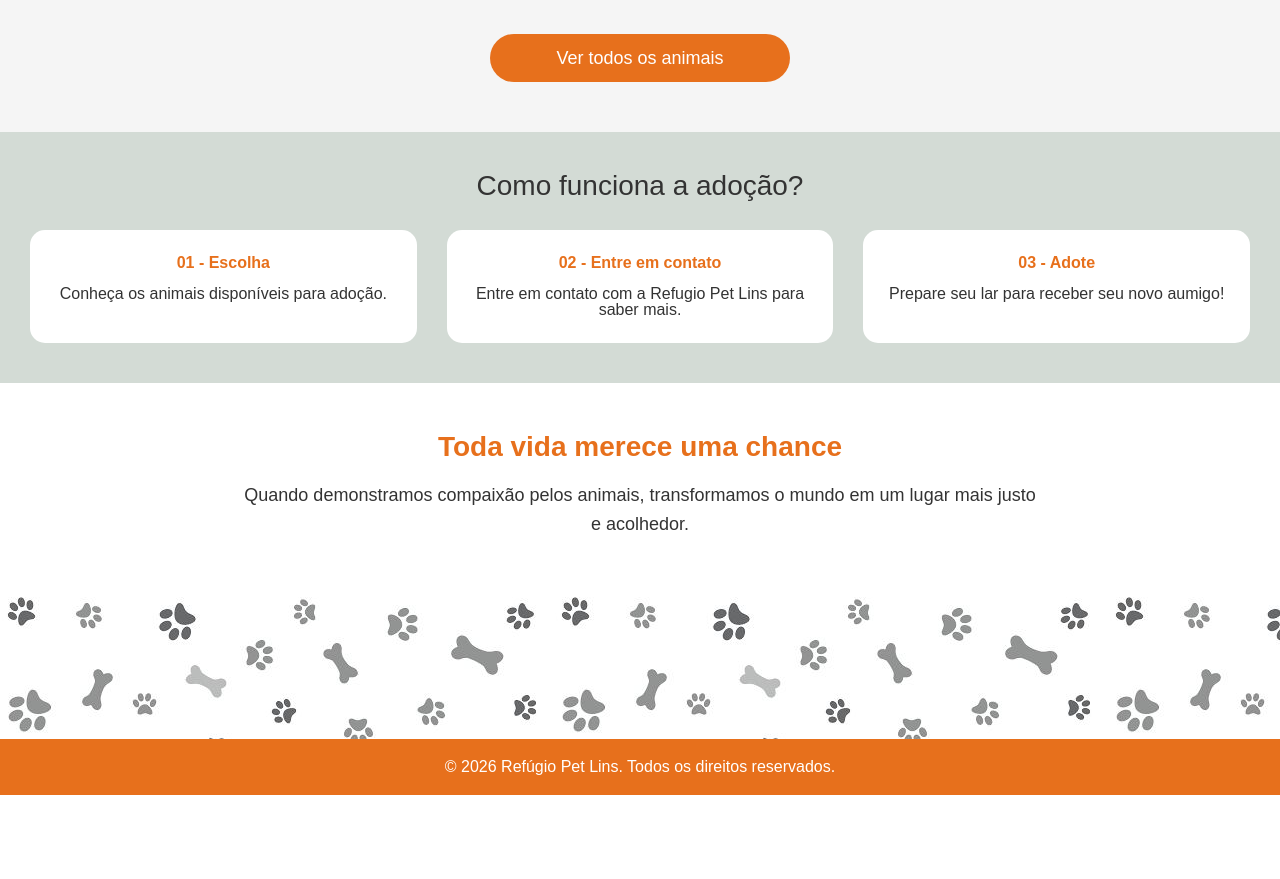
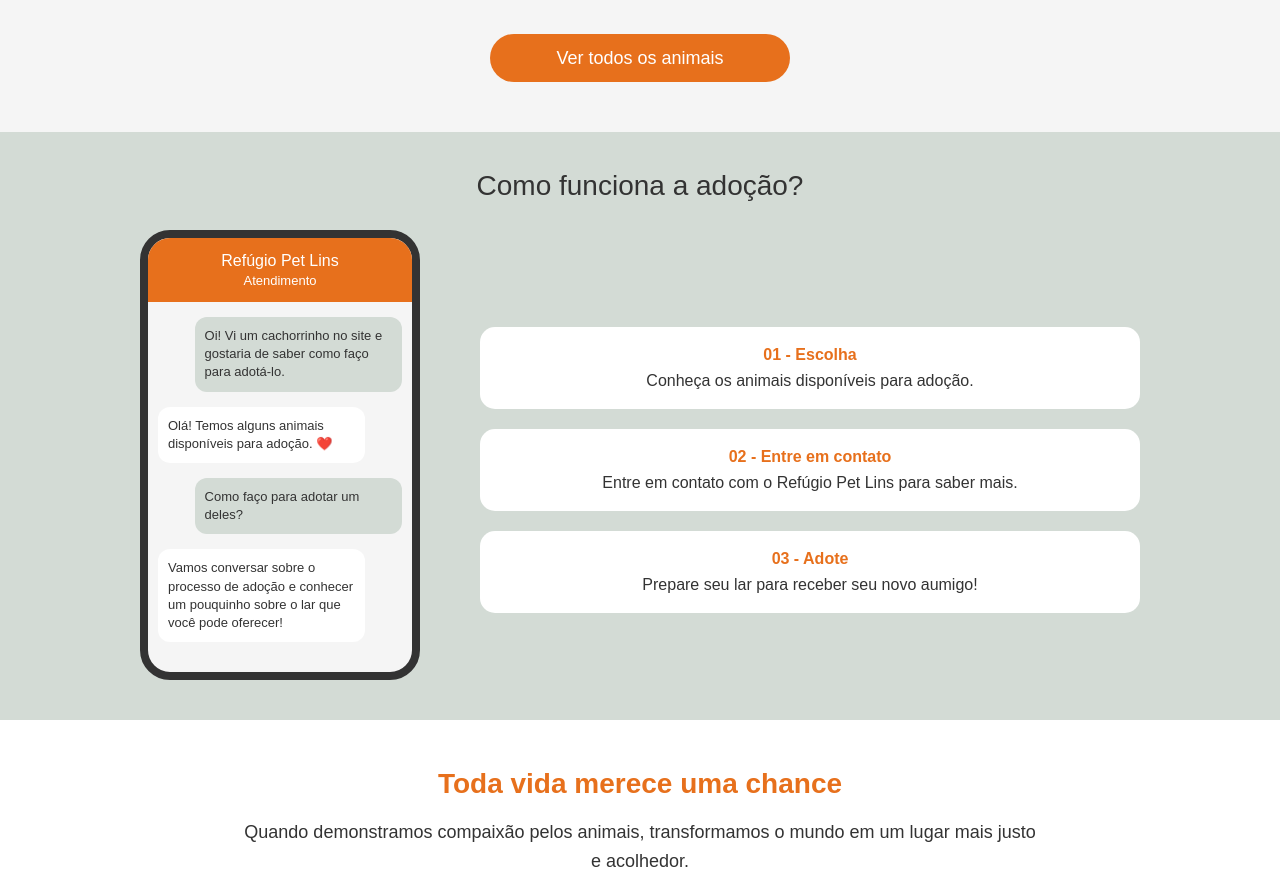
Before and after one commit to adrianobezerra1/refugio-pet-lins, a plain HTML site: page codigo/index.html in a window 1280 px wide. Shown: the part 660-1539 px from the top of the page. Before the commit the page ends 1455 px from the top, so only its background shows below. Drawn offline with Linux system fonts and the light colour scheme.

Commit message:
Adicionado celular na página inicial

```diff
--- a/codigo/css/pagina-inicial.css
+++ b/codigo/css/pagina-inicial.css
@@ -216,3 +216,95 @@ footer {
     max-width: 1000px;
     margin: 0 auto;
 }
+
+/* Como funciona a adoção */
+.como-adotar {
+    padding: 40px 30px;
+    background-color: #D3DBD5;
+}
+
+.conteudo-adocao {
+    display: flex;
+    align-items: center;
+    justify-content: center;
+    gap: 60px;
+    max-width: 1000px;
+    margin: 30px auto 0;
+    flex-direction: row-reverse;
+}
+
+/* Passo a passo */
+.etapas-adocao {
+    display: flex;
+    flex-direction: column;
+    gap: 20px;
+    flex: 1;
+}
+
+.etapa {
+    background-color: #FFFFFF;
+    padding: 20px;
+    border-radius: 15px;
+}
+
+.etapa h3 {
+    color: #E7701C;
+    margin-bottom: 10px;
+    font-weight: bold;
+}
+
+/* Celular */
+.celular {
+    width: 280px;
+    min-height: 450px;
+    box-sizing: border-box;
+    background-color: #F5F5F5;
+    border: 8px solid #333333;
+    border-radius: 30px;
+    overflow: hidden;
+    flex-shrink: 0;
+}
+
+/* Cabeçalho do celular */
+.topo-celular {
+    background-color: #E7701C;
+    color: #FFFFFF;
+    padding: 15px;
+    text-align: center;
+}
+
+.topo-celular h3 {
+    margin: 0;
+}
+
+.topo-celular p {
+    margin-top: 5px;
+    font-size: 13px;
+}
+
+/* Conversa */
+.conversa {
+    display: flex;
+    flex-direction: column;
+    gap: 15px;
+    padding: 15px 10px;
+}
+
+/* Mensagens */
+.mensagem {
+    padding: 10px;
+    border-radius: 12px;
+    font-size: 13px;
+    line-height: 1.4;
+    max-width: 85%;
+}
+
+.enviada {
+    background-color: #D3DBD5;
+    align-self: flex-end;
+}
+
+.recebida {
+    background-color: #FFFFFF;
+    align-self: flex-start;
+}
--- a/codigo/index.html
+++ b/codigo/index.html
@@ -78,11 +78,14 @@
 
 </section>
 
+
 <section class="como-adotar">
 
     <div class="titulo-secao">
         <h2>Como funciona a adoção?</h2>
     </div>
+
+    <div class="conteudo-adocao">
 
         <div class="etapas-adocao">
 
@@ -93,12 +96,43 @@
 
             <div class="etapa">
                 <h3>02 - Entre em contato</h3>
-            <p>Entre em contato com a Refugio Pet Lins para saber mais.</p>
+                <p>Entre em contato com o Refúgio Pet Lins para saber mais.</p>
             </div>
 
             <div class="etapa">
                 <h3>03 - Adote</h3>
                 <p>Prepare seu lar para receber seu novo aumigo!</p>
+            </div>
+
+        </div>
+
+        <div class="celular">
+
+            <div class="topo-celular">
+                <h3>Refúgio Pet Lins</h3>
+                <p>Atendimento</p>
+            </div>
+
+            <div class="conversa">
+
+                <div class="mensagem enviada">
+                    Oi! Vi um cachorrinho no site e gostaria de saber como faço para adotá-lo.
+                </div>
+
+                <div class="mensagem recebida">
+                    Olá! Temos alguns animais disponíveis para adoção. ❤️
+                </div>
+
+                <div class="mensagem enviada">
+                    Como faço para adotar um deles?
+                </div>
+
+                <div class="mensagem recebida">
+                    Vamos conversar sobre o processo de adoção e conhecer um pouquinho sobre o lar que você pode oferecer!
+                </div>
+
+            </div>
+
         </div>
 
     </div>
```
Lines whose indentation alone changed are shown as unchanged.
